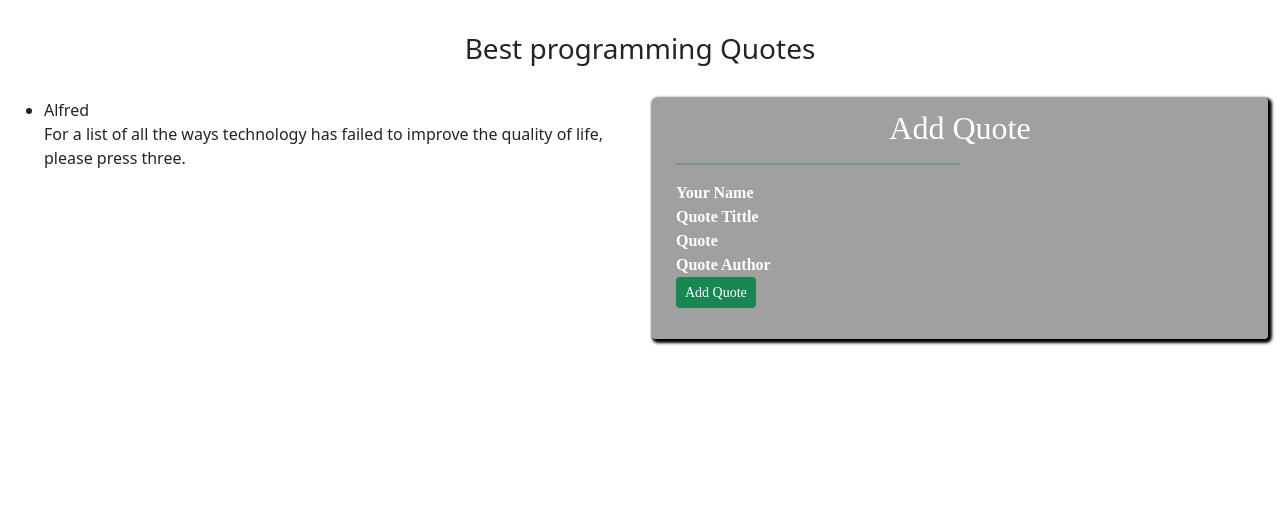
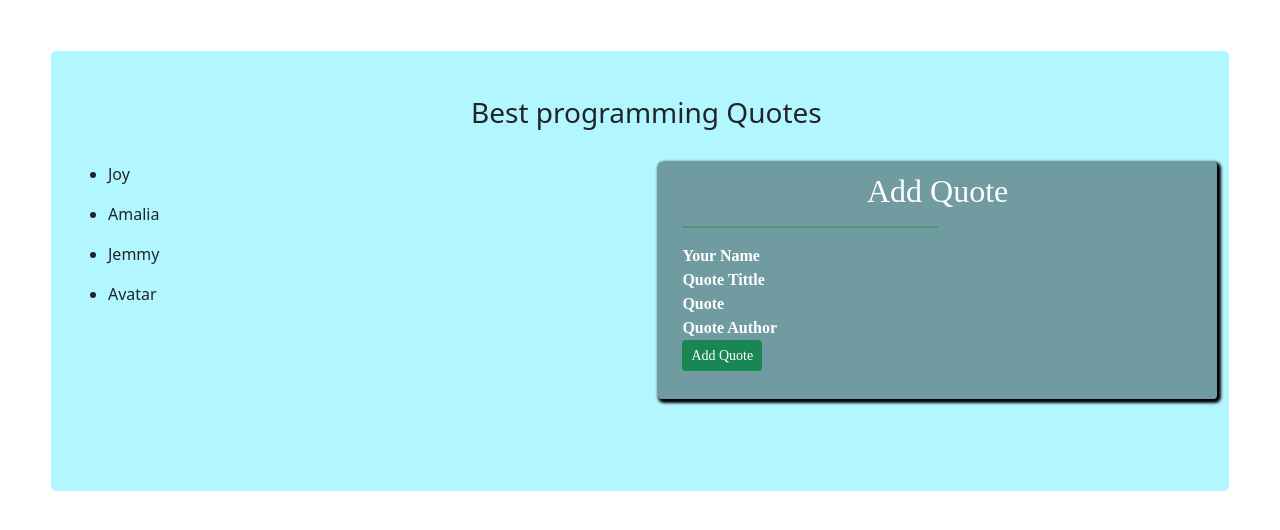
Before and after one commit to adeline-pepela/ip-quotes, an Angular app in the folder quote/: page / in a window 1280 px wide. Shown: the top 530 px of the page. Built offline with nearby package versions, Linux system fonts and the light colour scheme.

Commit message:
adding form

```diff
--- a/quote/src/app/quote/quote.component.css
+++ b/quote/src/app/quote/quote.component.css
@@ -0,0 +1,55 @@
+h1{
+    font-family: 'Special Elite', cursive;
+    color: white;
+    text-align: center;
+    font-weight: bolder;
+    padding-bottom: 2%;
+    padding-top: 2%;
+  }
+  h4{
+    font-family: 'Architects Daughter', cursive;
+  }
+  span{
+    font-family: 'Architects Daughter', cursive;
+  }
+  .overlay{
+    background-color:rgba(0, 225, 255, 0.301);
+    border-radius: 5px;
+    margin-top:4%;
+    margin-left: 4%;
+    margin-right: 4%;
+    margin-bottom: 5%;
+    padding-top: 1%;
+    padding-left: 1%;
+    padding-bottom: 5%;
+  }
+  #name{
+    color:rgb(43, 214, 0);
+    font-weight: 700;
+  }
+  .all-cards{
+    display: flex;
+    flex-wrap: wrap;
+    justify-content: space-around;
+  }
+  #quotes-button{
+    float: right;
+  }
+  .card{
+    margin-bottom: 2%;
+    background-color: aliceblue;
+    box-shadow: 2px 2px 3px 2px black;
+  }
+  #date{
+    float: right;
+    font-size: 14px;
+  }
+  #datecolor{
+    color: green;
+    font-weight: 700;
+  }
+  .card-text{
+    font-family: 'Handlee', cursive;
+    font-weight: 570;
+    font-size: 18px;
+  }
--- a/quote/src/app/quote/quote.component.html
+++ b/quote/src/app/quote/quote.component.html
@@ -6,7 +6,9 @@
           <ul *ngFor="let quote of quotes">
             <li>
                 {{quote.name}}
-                 <app-quote-detail [quote]="quote"></app-quote-detail>
+                <!-- <app-quote-detail [quote]="quote"></app-quote-detail> -->
+
+
               </li>
         </ul>
       </div>
--- a/quote/src/app/quote/quote.component.ts
+++ b/quote/src/app/quote/quote.component.ts
@@ -8,15 +8,36 @@ import { QuoteFormComponent } from '../quote-form/quote-form.component';
 })
 export class QuoteComponent implements OnInit {
 quotes:Quote[]=[
-  // new Quote(1, 'Martin Fowler')
-  // {id:1,name:'Martin Fowler, description:"“Any fool can write code that a computer can understand. Good programmers write code that humans can understand.”"},
-  // {id:2,name:"John Johnson " , description: "“First, solve the problem. Then, write the code.” "},
-  // {id:3,name:"Coco Chanel" , description: "In order to be irreplaceable, one must always be different"},
-  // {id:4,name:"Chris Heilmann" , description: "“Java is to JavaScript what car is to Carpet.” "},
-  // {id:5,name:"Dan Salomon" , description:"“Sometimes it pays to stay in bed on Monday, rather than spending the rest of the week debugging Monday’s code.”"},
-  // {id:6,name:"Kent Beck", description:"“Make it work, make it right, make it fast.” "},
-  new Quote (7,'Alfred','For a list of all the ways technology has failed to improve the quality of life, please press three.','Alice Kahn')
-]
+  new Quote(1, 'Joy','Any fool can write code that a computer can understand. Good programmers write code that humans can understand.','Martin Fowler'),
+  new Quote(2,'Amalia', 'First, solve the problem. Then, write the code.','John Johnson'),
+  new Quote(3,'Jemmy','In order to be irreplaceable, one must always be different','Coco Chanel'),
+  new Quote(4,'Avatar','Sometimes it pays to stay in bed on Monday, rather than spending the rest of the week debugging Mondays code.','Dan Salomon'),
+];
+
+// get sortQuotes() {
+//   return this.quotes.sort((a, b) => {
+//     return <any>new Date(b.datePosted) - <any>new Date(a.datePosted);
+//   });
+// }
+// addedQuote(quote){
+//   let arraysize = this.quotes.length;
+//   quote.id = arraysize+1;
+//   quote.completeDate = new Date(quote.completeDate)
+//   this.quotes.push(quote)
+// }
+// quoteDelete(isRead, index){
+//   if (isRead) {
+//     let toDelete = confirm(`Are you sure you want to delete this Quote?`)
+//     if(toDelete){
+//       this.quotes.splice(index,1);
+//     }
+
+//   }
+// }
+
+// displayInfo(index){
+//   this.quotes[index].showInfo = !this.quotes[index].showInfo;
+// }
   constructor() { }
 
   ngOnInit(): void {
```
Also changed, not shown: quote/src/app/quote-form/quote-form.component.html (+44 -5 lines).
